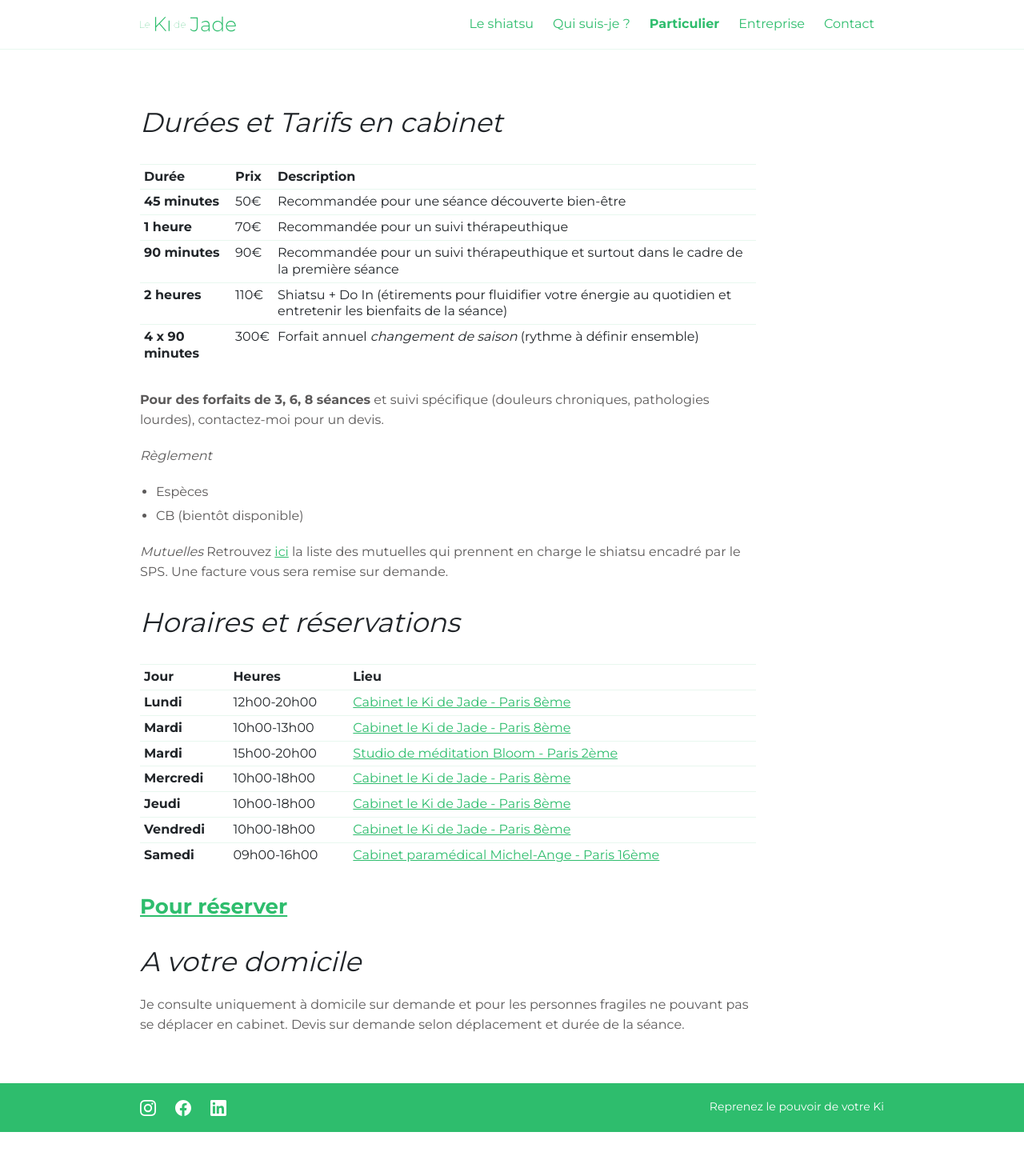
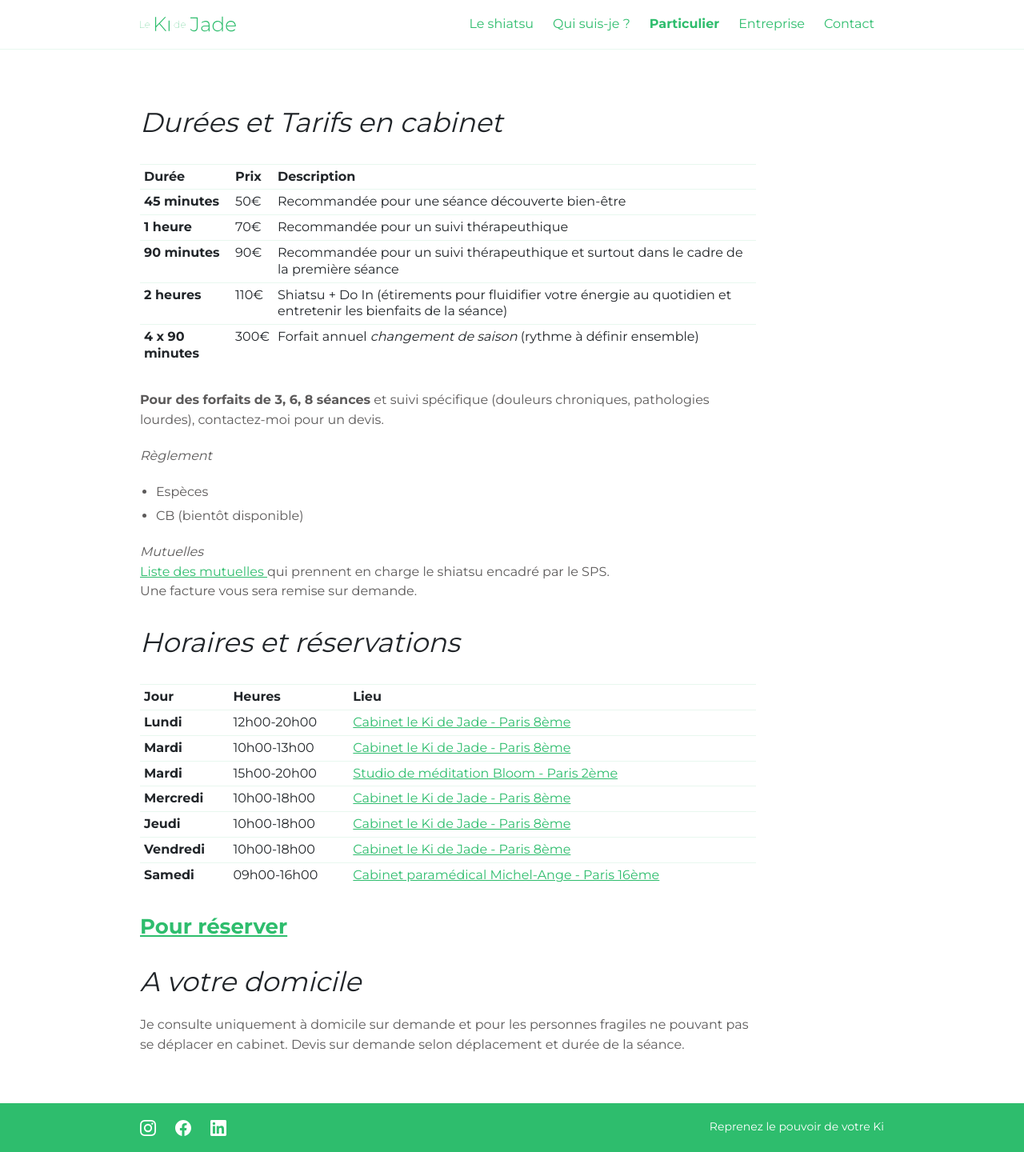
Before and after one commit to lekidejade/beta, a Jekyll site: the page built from particulier.md, in a window 1280 px wide. Shown: the whole page at 80% size. Built offline with Jekyll 4.4.1, drawn with Linux system fonts in a browser that asks for light colours; before the commit the page ends 1415 px from its top, so only the background shows below that.

Commit message:
Update particulier.md

```diff
--- a/particulier.md
+++ b/particulier.md
@@ -22,8 +22,8 @@
 - CB (bientôt disponible)
 
 *Mutuelles*
-Retrouvez [ici](https://www.syndicat-shiatsu.fr/les-mutuelles/){:target="_blank"} la liste des mutuelles qui prennent en charge le shiatsu encadré par le SPS. Une facture vous sera remise sur demande.
-
+[Liste des mutuelles ](https://www.syndicat-shiatsu.fr/les-mutuelles/){:target="_blank"}qui prennent en charge le shiatsu encadré par le SPS.
+Une facture vous sera remise sur demande.
 
 # *Horaires et réservations*
 
```
